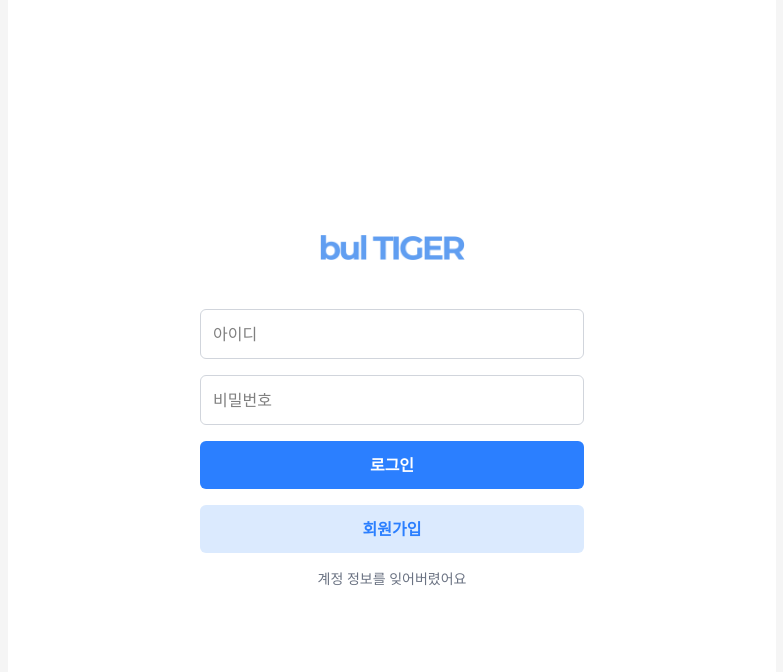
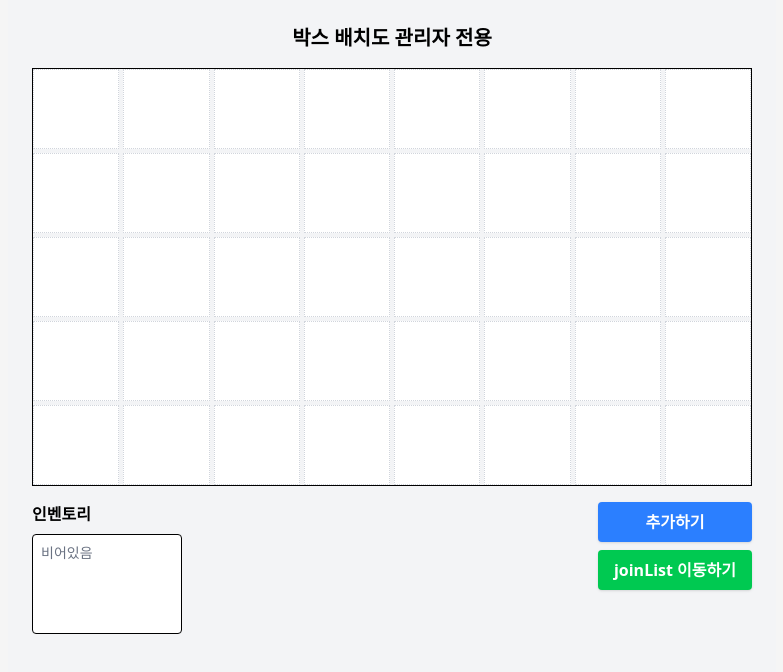
Before and after one commit to bidalalsrb/edu-uni, a React (Vite) app: page / in a window 1280 px wide. Shown: the top 672 px of the page, without its empty margins (248-1031 px from the left). Built offline with nearby package versions, Linux system fonts and the light colour scheme.

Commit message:
temp 메인 수정

```diff
--- a/src/RoutePath.jsx
+++ b/src/RoutePath.jsx
@@ -8,7 +8,7 @@
     return (
         <BrowserRouter>
             <Routes>
-                <Route path="/" element={<Login />} />
+                <Route path="/" element={<ApplyPage />} />
                 <Route path="/register" element={<Register />} />
                 {/* 로그인 성공 후 이동할 화면 */}
                 <Route path="/joinList" element={<JoinList />} />
```
